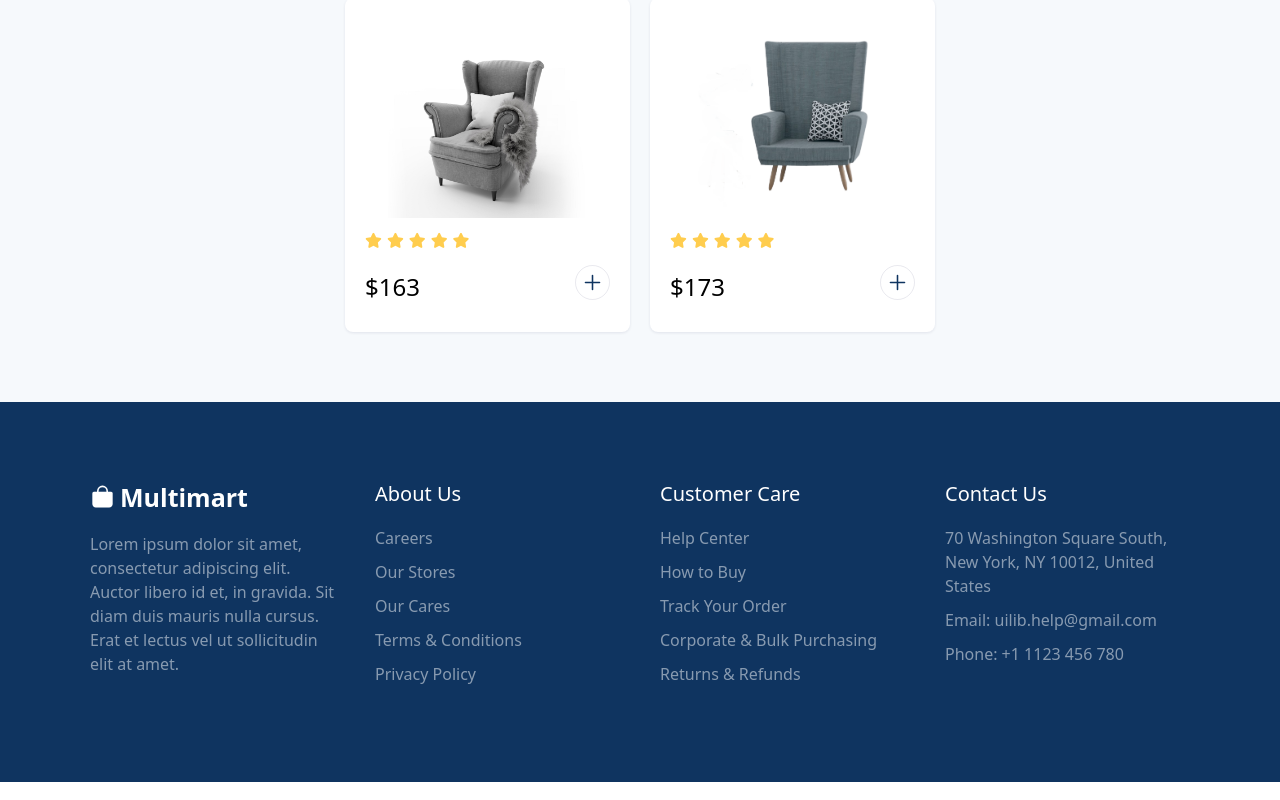
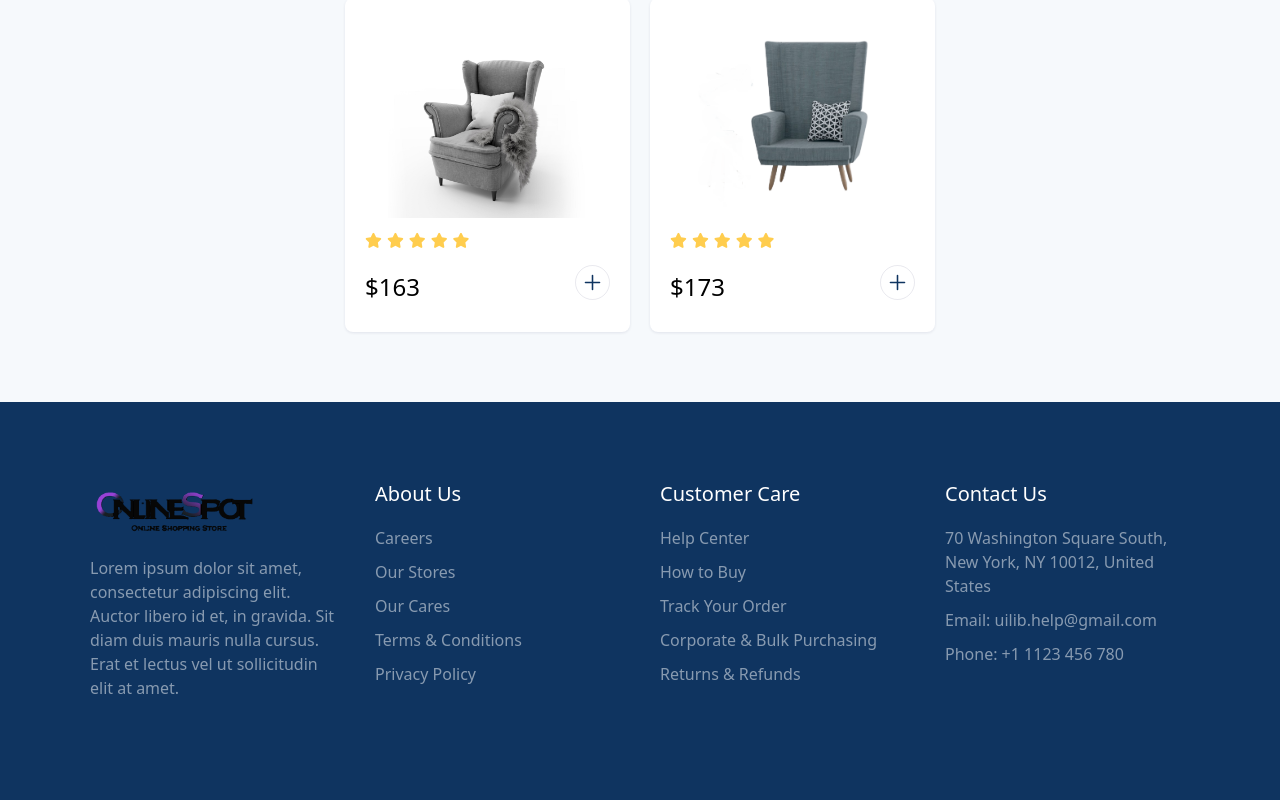
Before and after one commit to wasifzaman182/webshop_cloudcomputingFE, a React (Create React App) app: page / in a window 1280 px wide. Shown: the part 4324-5124 px from the top of the page. Built offline with nearby package versions, Linux system fonts and the light colour scheme; no server answers.

Commit message:
uodated footer

```diff
--- a/package.json
+++ b/package.json
@@ -7,6 +7,8 @@
     "@emotion/styled": "^11.13.0",
     "@mui/material": "^5.16.6",
     "@reduxjs/toolkit": "^1.9.7",
+    "@stripe/react-stripe-js": "^2.7.3",
+    "@stripe/stripe-js": "^4.2.0",
     "@testing-library/jest-dom": "^5.16.5",
     "@testing-library/react": "^13.4.0",
     "@testing-library/user-event": "^13.5.0",
--- a/src/components/Footer/Footer.jsx
+++ b/src/components/Footer/Footer.jsx
@@ -1,6 +1,7 @@
 import React from "react"
 import "./style.css"
 import { Col, Container, Row } from "react-bootstrap"
+import logo from "../../Images/logo2.png"
 
 const Footer = () => {
   return (
@@ -9,8 +10,7 @@ const Footer = () => {
           <Row className="footer-row">
             <Col md={3} sm={5} className='box'>
               <div className="logo">
-                  <ion-icon name="bag"></ion-icon>
-                  <h1>Multimart</h1>
+              <img alt='logo' style={{ width: 170 }} src={String(logo)} />
               </div>
               <p>Lorem ipsum dolor sit amet, consectetur adipiscing elit. Auctor libero id et, in gravida. Sit diam duis mauris nulla cursus. Erat et lectus vel ut sollicitudin elit at amet.</p>
             </Col>
--- a/src/pages/Checkout.jsx
+++ b/src/pages/Checkout.jsx
@@ -4,6 +4,8 @@ import { useDispatch, useSelector } from "react-redux";
 import { Link } from "react-router-dom";
 import { Modal, Box, Typography } from "@mui/material";
 import { createCustomer, saveOrder, stripePayment } from "../api/service";
+import { Elements } from '@stripe/react-stripe-js';
+import { loadStripe } from '@stripe/stripe-js';
 
 import Input from "../components/Input/Input";
 
@@ -47,6 +49,12 @@ const Checkout = () => {
     (price, item) => price + item.qty * item.price,
     0
   );
+
+  const stripePromise = loadStripe('pk_test_51Pjhy92MAdf1D5fXT5mHaA81owJF7G2wLnb2cVaacgEH5qOTaq6LHpdjXgRotUMYoZdTtFCZntbeuaGdAJWIdtz600IlOHqQqL');
+  const options = {
+    // passing the client secret obtained from the server
+    clientSecret: 'sk_test_51Pjhy92MAdf1D5fXWUJFRQroZie0jS3KFymyAtEYj9AQcZ4uu9TAvd3oAasybvjHc4aHEHUGFMdBmguhOOryYJkI00Sh8X4Nh3',
+  };
 
   useEffect(() => {
     window.scrollTo(0, 0);
@@ -211,6 +219,7 @@ const Checkout = () => {
             <Box sx={style}>
               <Row className="justify-content-center">
                 <Col>
+
                     <Input name="Card Number" value={cardNumber} type="input" changeHandler={setCardNumber} />
                     <Input name="Expiry Month" value={expiryMonth} type="input" changeHandler={setExpiryMonth} />
                     <Input name="Expiry year" value={expiryYear} type="input" changeHandler={setExpiryYear} />
@@ -232,6 +241,7 @@ const Checkout = () => {
                     >
                       Confirm
                     </button>
+
                 </Col>
               </Row>
             </Box>
```
Also changed, not shown: 1 other file (tests, documents, lock files or other folders). Lines whose indentation alone changed are shown as unchanged.
